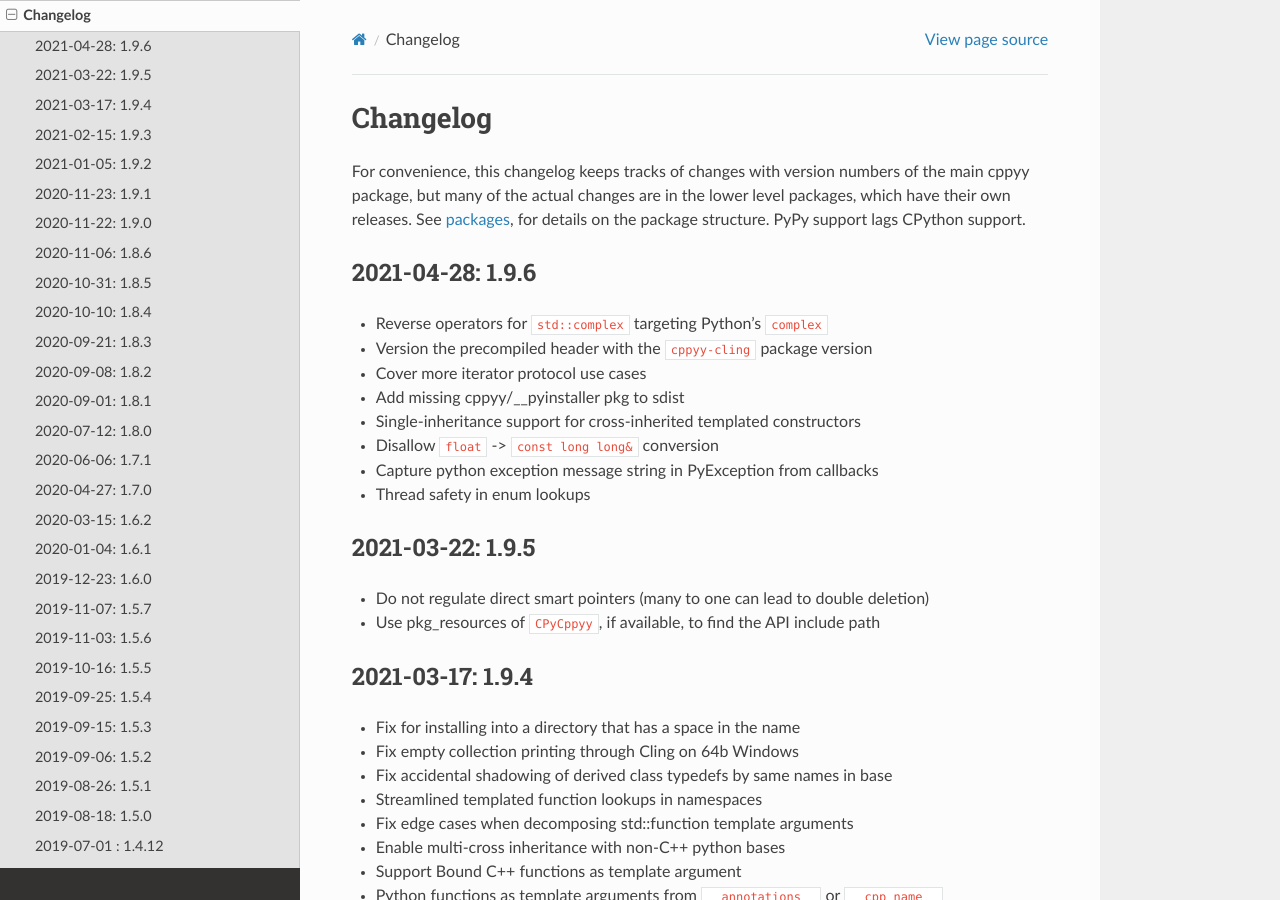
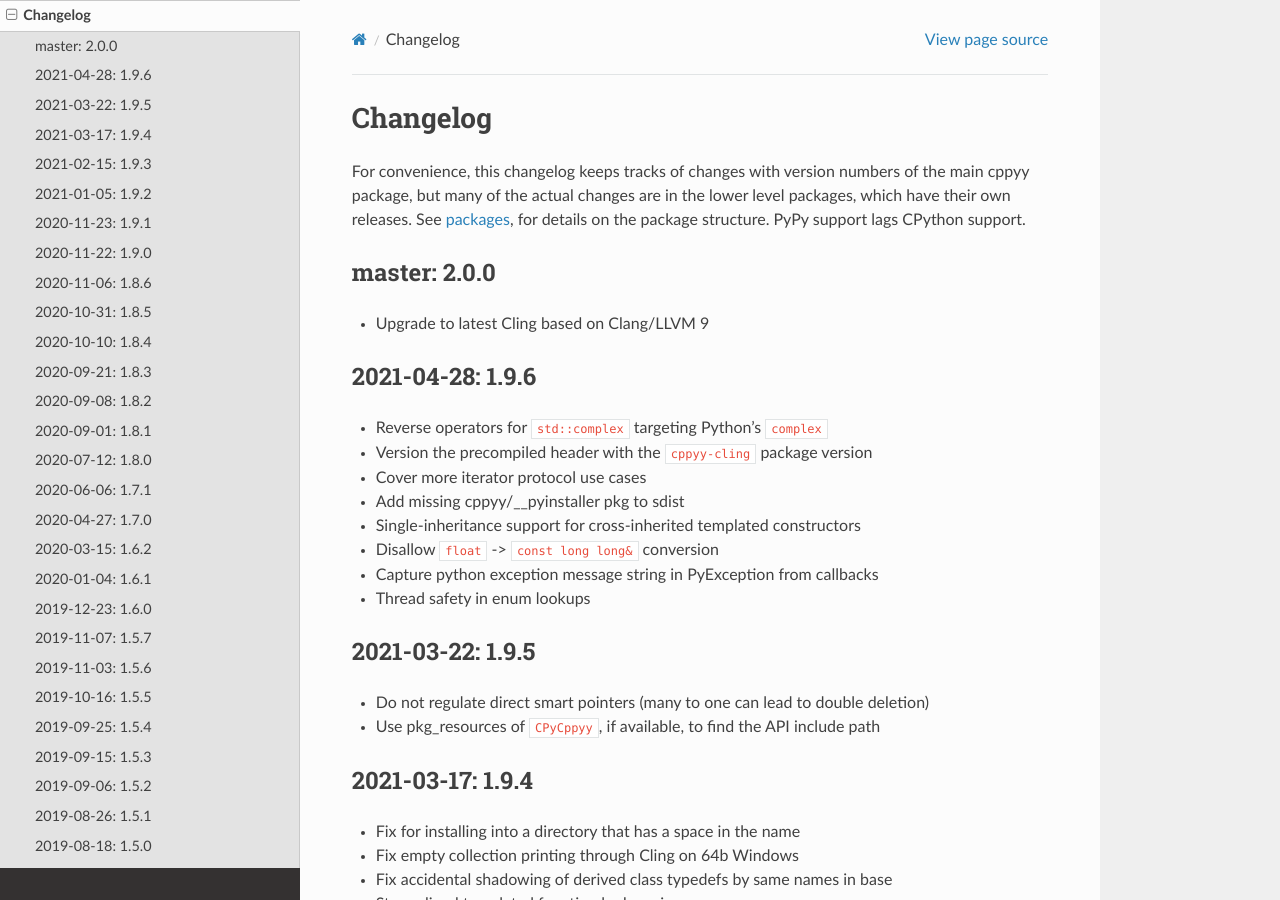
Before and after one commit to wlav/cppyy, a Sphinx documentation site: the page built from doc/source/changelog.rst, in a window 1280 px wide and 900 px high. Built offline with Sphinx 7.4.7 and the Read the Docs theme 2.0.0, drawn with Linux system fonts in a browser that asks for light colours.

Commit message:
Upgrade to latest Cling based on Clang/LLVM 9

```diff
--- a/doc/source/changelog.rst
+++ b/doc/source/changelog.rst
@@ -8,6 +8,12 @@ of the main cppyy package, but many of the actual changes are in the lower
 level packages, which have their own releases.
 See :doc:`packages <packages>`, for details on the package structure.
 PyPy support lags CPython support.
+
+
+master: 2.0.0
+-------------
+
+* Upgrade to latest Cling based on Clang/LLVM 9
 
 
 2021-04-28: 1.9.6
```
